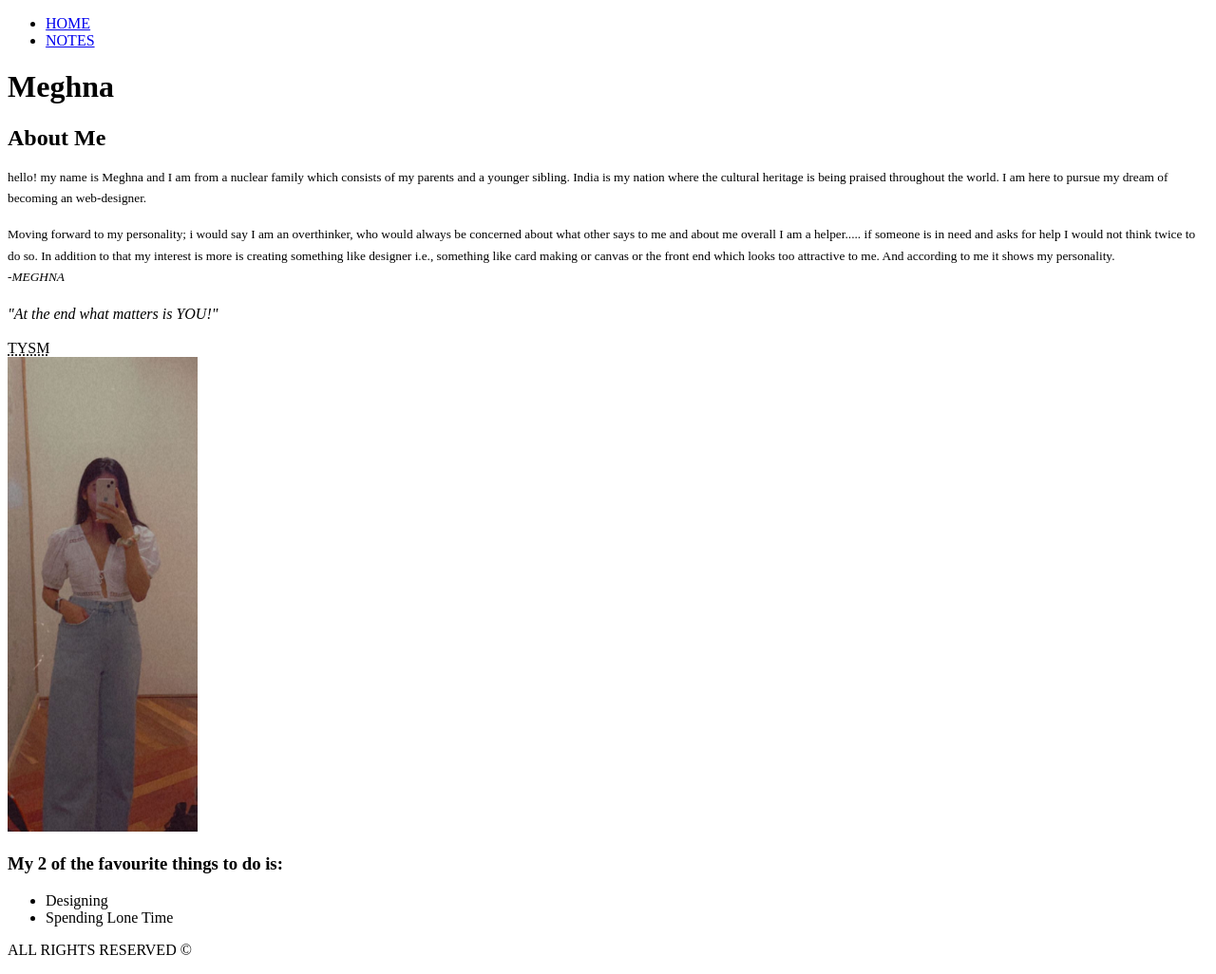
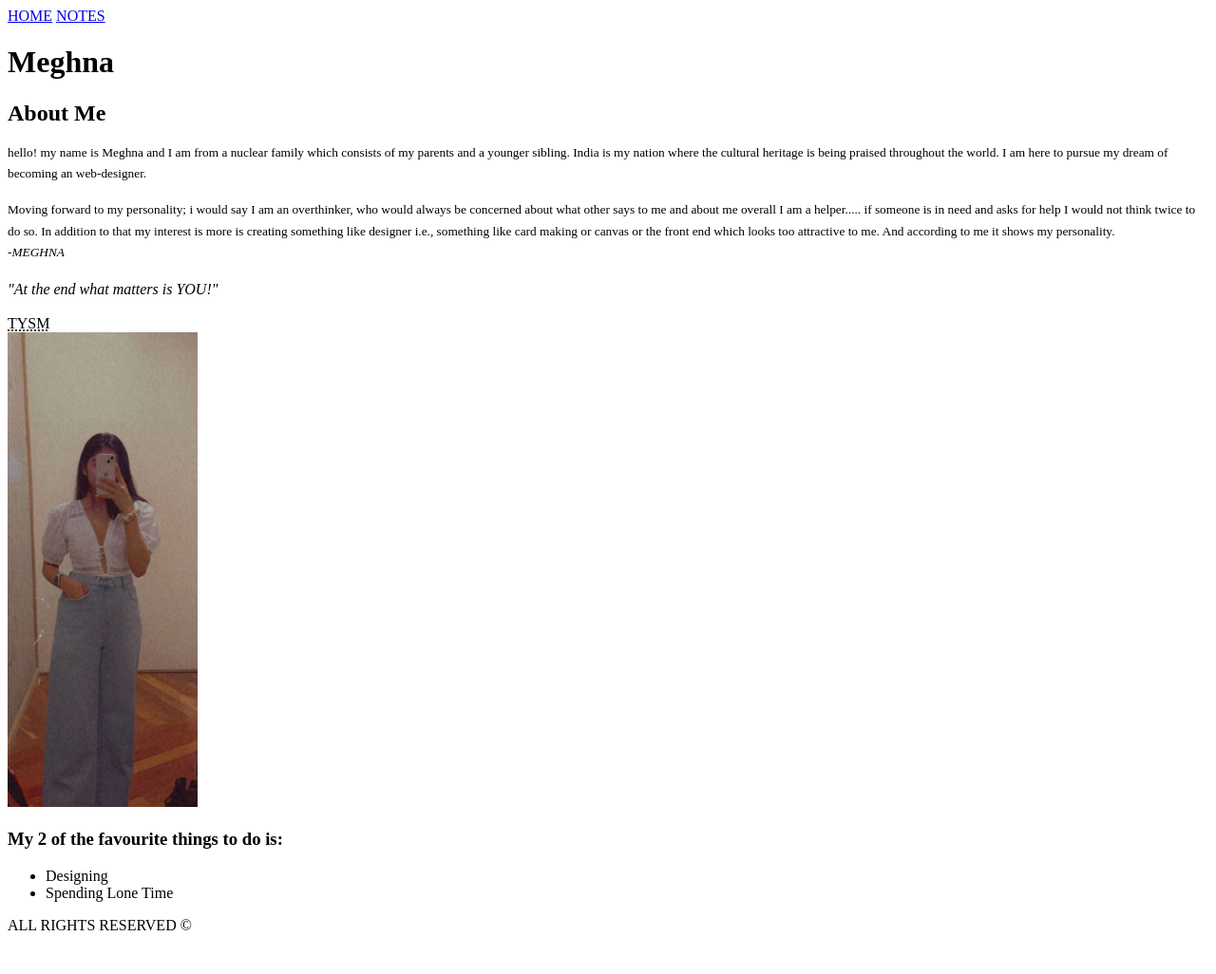
Before and after one commit to Meghnakachhavaha/Meghnakachhavaha.github.io, a plain HTML site: page html-assignment/index.html in a window 1280 px wide. Shown: the whole page at 95% size. After the commit the page ends 992 px from the top, so only its background shows below. Drawn offline with Linux system fonts and the light colour scheme.

Commit message:
Update index.html

```diff
--- a/html-assignment/index.html
+++ b/html-assignment/index.html
@@ -7,12 +7,11 @@
 </head>
 <body>
 	<nav>
-		<ul>
-			<li><a href="index.html">HOME</a></li>
-			<li><a href="notes.html">NOTES</a></li>
-		</ul>
+
+			<a href="index.html">HOME</a>
+			<a href="notes.html">NOTES</a>
 	</nav>
-	<header><h1>Meghna</h1></header>
+	<header class="site-title"><h1>Meghna</h1></header>
 	<article><h2>About Me</h2></article>
 	<p><sup>hello! my name is Meghna and I am from a nuclear family which consists of my parents and a younger sibling. India is my nation where the cultural heritage is being praised throughout the world. I am here to pursue my dream of becoming an web-designer.</sup></p>
 	<p><sup>Moving forward to my personality; i would say I am an overthinker, who would always be concerned about what other says to me and about me overall I am a helper..... if someone is in need and asks for help I would not think twice to do so. In addition to that my interest is more is creating something like designer i.e., something like card making or canvas or the front end which looks too attractive to me. And according to me it shows my personality. <br> <EM>-MEGHNA</EM></sup></p>
@@ -21,14 +20,15 @@
 <br>
 <abbr title="Thank You So Much">TYSM</abbr><br>
 <div>
-<img src="meghna.jpeg" alt="flawless" height="500" width="200"></div>
+<img src="meghna.jpeg" alt="flawless" height="500" width="200" id="my-image"></div>
 <div>
-	<header><h3>My 2 of the favourite things to do is:</h3></header>
+	<p><h3>My 2 of the favourite things to do is:</h3></p>
 	<ul>
 		<li>Designing</li>
 		<li>Spending Lone Time</li>
 	</ul>
 </div>
-<p>ALL RIGHTS RESERVED &copy;</p>
+<header>ALL RIGHTS RESERVED &copy;</header>
+<link rel="stylesheet" type="text/css" href="site.css">
 </body>
 </html>
```
